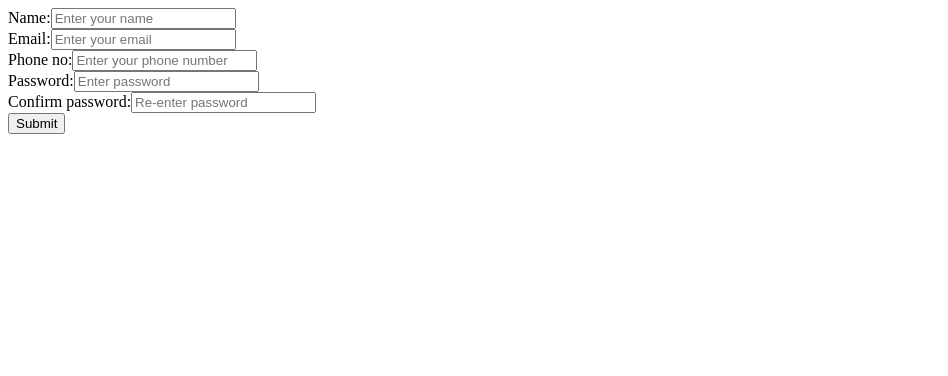
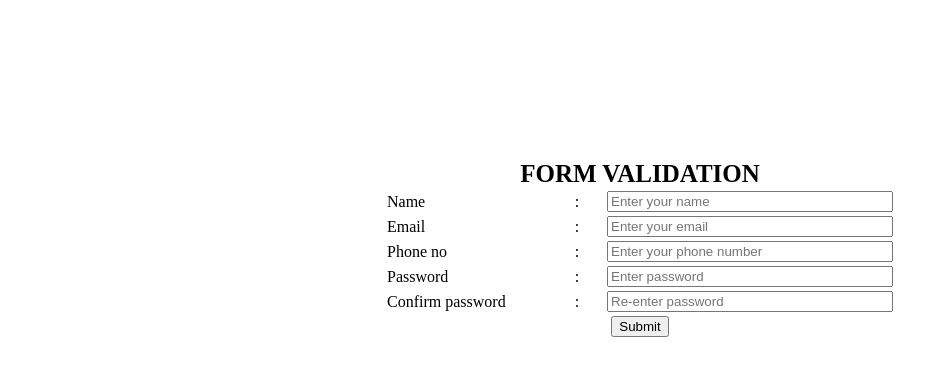
Before and after one commit to najiyanazrinpn/weblab, a PHP site: page /exercise11.php in a window 1280 px wide. Shown: the top 376 px of the page, without its empty margins (0-948 px from the left). Run offline with PHP 8.4, Linux system fonts and the light colour scheme.

Commit message:
Update exercise11.php

```diff
--- a/exercise11.php
+++ b/exercise11.php
@@ -41,15 +41,53 @@
 <html>
 <head>
 	<title>PHP Form Validation</title>
+	<style>
+		table
+		{
+			position: absolute;
+			top: 20%;
+			left: 30%;
+			width: 40%;
+			border: none;
+		}
+		caption { font-size: 25px; font-weight: bold;}
+		input { width: 100%; }
+		.dt { width: 6%; }
+	</style>
 </head>
 <body>
 	<form name="form" action="exercise11.php" method="post">
-		Name:<input type="text" name="name" placeholder="Enter your name"><br>
-		Email:<input type="text" name="email" placeholder="Enter your email"><br>
-		Phone no:<input type="number" name="phno" placeholder="Enter your phone number"><br>
-		Password:<input type="password" name="pass" placeholder="Enter password"><br>
-		Confirm password:<input type="password" name="cpass" placeholder="Re-enter password"><br>
-		<input type="submit" name="submit">
+		<table align="center">
+			<caption>FORM VALIDATION</caption>
+			<tr>
+				<td>Name</td>
+				<td class="dt">:</td>
+				<td><input type="text" name="name" placeholder="Enter your name"></td>
+			</tr>
+			<tr>
+				<td>Email</td>
+				<td class="dt">:</td>
+				<td><input type="text" name="email" placeholder="Enter your email"></td>
+			</tr>
+			<tr>
+				<td>Phone no</td>
+				<td class="dt">:</td>
+				<td><input type="number" name="phno" placeholder="Enter your phone number"></td>
+			</tr>
+			<tr>
+				<td>Password</td>
+				<td class="dt">:</td>
+				<td><input type="password" name="pass" placeholder="Enter password"></td>
+			</tr>
+			<tr>
+				<td>Confirm password</td>
+				<td class="dt">:</td>
+				<td><input type="password" name="cpass" placeholder="Re-enter password"></td>
+			</tr>
+			<tr>
+				<th colspan="3"><button type="submit" name="submit">Submit</button></th>
+			</tr>
+		</table>
 	</form>
 </body>
 </html>
```
